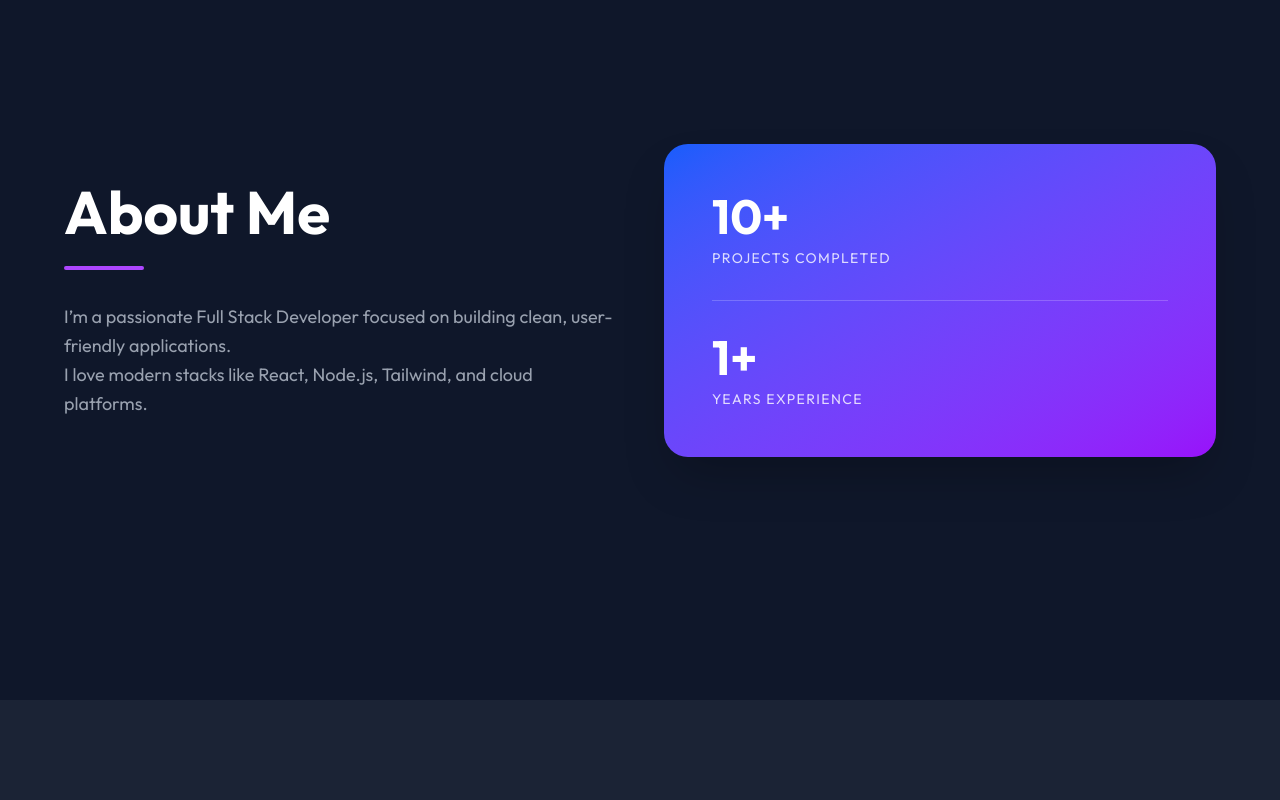
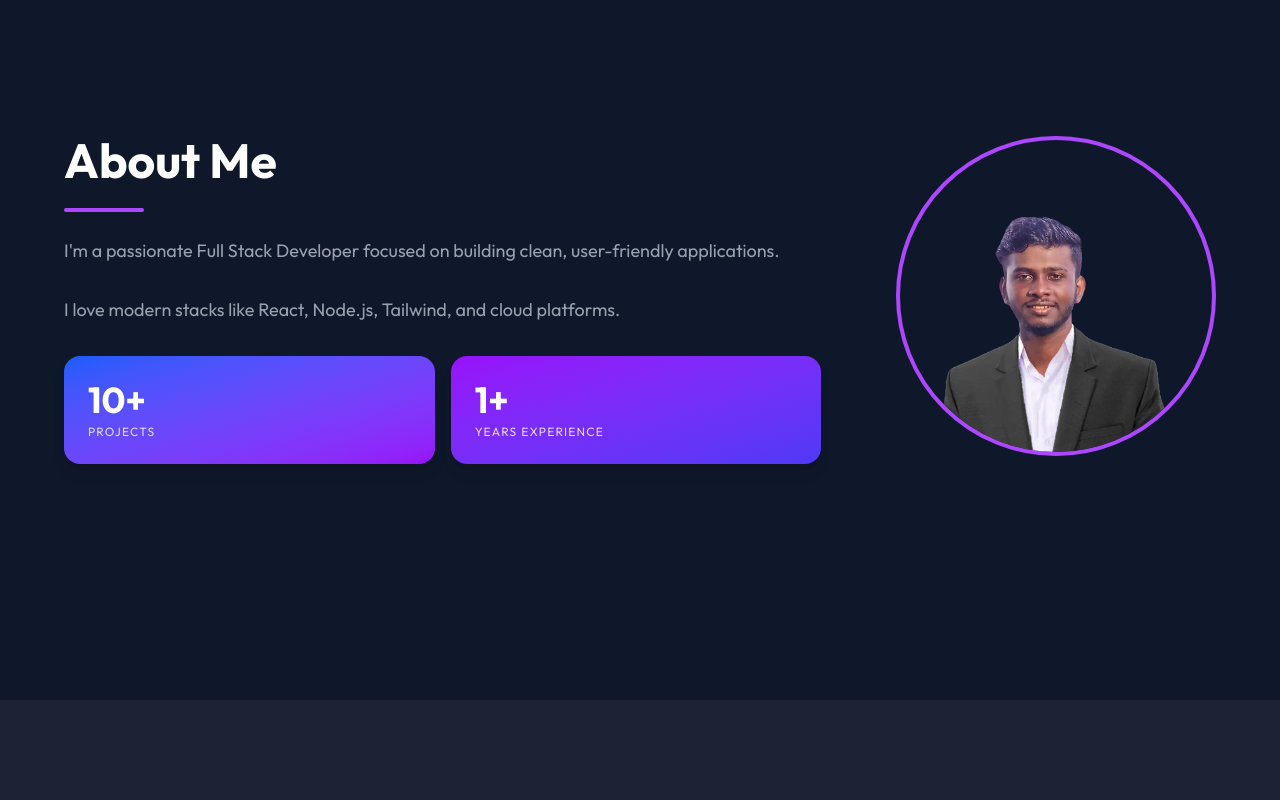
Before and after one commit to Shamodoshan/portfolio, a React (Vite) app: page / in a window 1280 px wide. Shown: the part 900-1700 px from the top of the page. Built offline with nearby package versions, Linux system fonts and the light colour scheme.

Commit message:
added profile pic

```diff
--- a/src/App.jsx
+++ b/src/App.jsx
@@ -1,9 +1,10 @@
 import React, { useState, useEffect } from 'react';
 import { motion, AnimatePresence } from 'framer-motion';
 import { HiMoon, HiSun, HiOutlineChevronDown, HiExternalLink } from 'react-icons/hi';
-import { FaGithub, FaLinkedin, FaTwitter, FaCode, FaServer, FaLayerGroup } from 'react-icons/fa';
+import { FaGithub, FaLinkedin, FaTwitter, FaCode, FaServer, FaLayerGroup, FaInstagram, FaFacebook } from 'react-icons/fa';
 import portfolioImage from './assets/portfolio.png';
 import stumanagementImage from './assets/stumanagement.png';
+import profileImage from './assets/profile.png';
 
 // --- Components ---
 
@@ -162,22 +163,44 @@ export default function App() {
 
       {/* About Section */}
       <Section id="about">
-        <div className="max-w-6xl w-full grid grid-cols-1 md:grid-cols-2 gap-12 items-center">
-          <div>
-            <h2 className="text-4xl md:text-6xl font-bold mb-6 dark:text-white">About Me</h2>
-            <div className="h-1 w-20 bg-purple-500 rounded-full mb-8"></div>
-            <p className="text-lg text-gray-500 dark:text-gray-400 leading-relaxed">
-              I’m a passionate Full Stack Developer focused on building clean, user-friendly applications.
-              <br />
-              I love modern stacks like React, Node.js, Tailwind, and cloud platforms.
-            </p>
+        <div className="max-w-6xl w-full grid grid-cols-1 lg:grid-cols-3 gap-8 items-start">
+          {/* Left Column - About Me and Experience */}
+          <div className="lg:col-span-2 space-y-8">
+            <div>
+              <h2 className="text-4xl md:text-5xl font-bold mb-6 dark:text-white">About Me</h2>
+              <div className="h-1 w-20 bg-purple-500 rounded-full mb-6"></div>
+              <p className="text-lg text-gray-500 dark:text-gray-400 leading-relaxed">
+                I'm a passionate Full Stack Developer focused on building clean, user-friendly applications.
+                <br /><br />
+                I love modern stacks like React, Node.js, Tailwind, and cloud platforms.
+              </p>
+            </div>
+
+            <div className="grid grid-cols-2 gap-4">
+              <div className="bg-gradient-to-br from-blue-600 to-purple-600 p-6 rounded-2xl text-white shadow-lg">
+                <div className="text-4xl font-bold mb-1">10+</div>
+                <div className="text-xs uppercase tracking-widest opacity-80">Projects</div>
+              </div>
+              <div className="bg-gradient-to-br from-purple-600 to-indigo-600 p-6 rounded-2xl text-white shadow-lg">
+                <div className="text-4xl font-bold mb-1">1+</div>
+                <div className="text-xs uppercase tracking-widest opacity-80">Years Experience</div>
+              </div>
+            </div>
           </div>
-          <div className="bg-gradient-to-br from-blue-600 to-purple-600 p-12 rounded-3xl text-white shadow-2xl">
-            <div className="text-5xl font-bold mb-2">10+</div>
-            <div className="uppercase tracking-widest text-sm opacity-80 mb-8">Projects Completed</div>
-            <div className="h-px bg-white/20 mb-8" />
-            <div className="text-5xl font-bold mb-2">1+</div>
-            <div className="uppercase tracking-widest text-sm opacity-80">Years Experience</div>
+
+          {/* Right Column - Photo */}
+          <div className="flex justify-center lg:justify-end">
+            <div className="relative w-64 h-64 lg:w-72 lg:h-72 xl:w-80 xl:h-80 rounded-full overflow-hidden border-4 border-purple-500">
+              <img
+                src={profileImage}
+                alt="Shamod Oshan"
+                className="w-full h-full object-cover"
+                onError={(e) => {
+                  e.target.onerror = null;
+                  e.target.src = 'https://via.placeholder.com/400x400?text=Your+Photo';
+                }}
+              />
+            </div>
           </div>
         </div>
       </Section>
@@ -268,8 +291,48 @@ export default function App() {
         </div>
       </Section>
 
-      <footer className="py-10 text-center opacity-50 text-sm">
-        © 2025 Shamod Oshan.
+      <footer className="py-10 text-center">
+        <div className="flex justify-center space-x-6 mb-6">
+          <a
+            href="https://github.com/yourusername"
+            target="_blank"
+            rel="noopener noreferrer"
+            className="text-gray-500 hover:text-gray-700 dark:text-gray-400 dark:hover:text-white transition-colors"
+            aria-label="GitHub"
+          >
+            <FaGithub className="w-6 h-6" />
+          </a>
+          <a
+            href="https://linkedin.com/in/yourusername"
+            target="_blank"
+            rel="noopener noreferrer"
+            className="text-gray-500 hover:text-blue-600 dark:text-gray-400 dark:hover:text-blue-400 transition-colors"
+            aria-label="LinkedIn"
+          >
+            <FaLinkedin className="w-6 h-6" />
+          </a>
+          <a
+            href="https://instagram.com/yourusername"
+            target="_blank"
+            rel="noopener noreferrer"
+            className="text-gray-500 hover:text-pink-600 dark:text-gray-400 dark:hover:text-pink-400 transition-colors"
+            aria-label="Instagram"
+          >
+            <FaInstagram className="w-6 h-6" />
+          </a>
+          <a
+            href="https://facebook.com/yourusername"
+            target="_blank"
+            rel="noopener noreferrer"
+            className="text-gray-500 hover:text-blue-700 dark:text-gray-400 dark:hover:text-blue-500 transition-colors"
+            aria-label="Facebook"
+          >
+            <FaFacebook className="w-6 h-6" />
+          </a>
+        </div>
+        <div className="text-sm text-gray-500 dark:text-gray-400">
+          © 2025 Shamod Oshan. All rights reserved.
+        </div>
       </footer>
     </div>
   );
```
Also changed, not shown: src/assets/profile.png (added), 1 other file (tests, documents, lock files or other folders).
